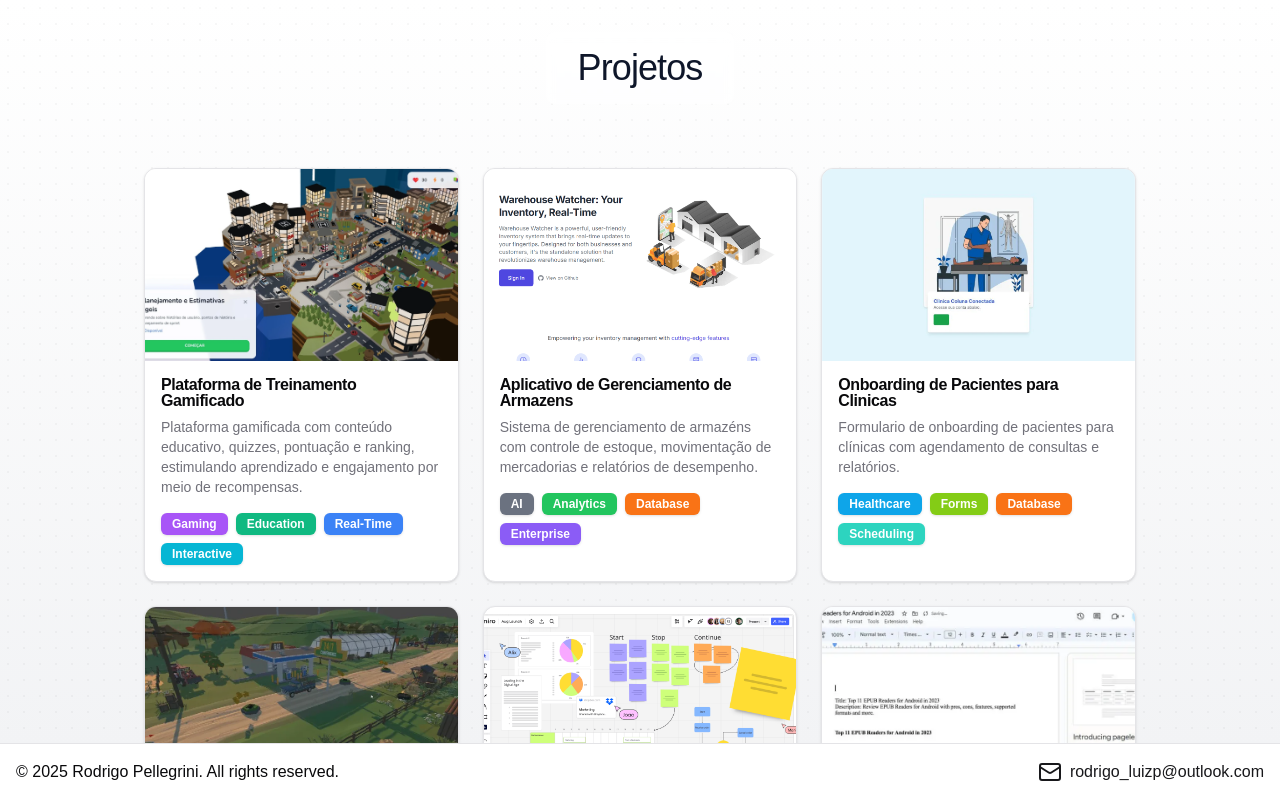
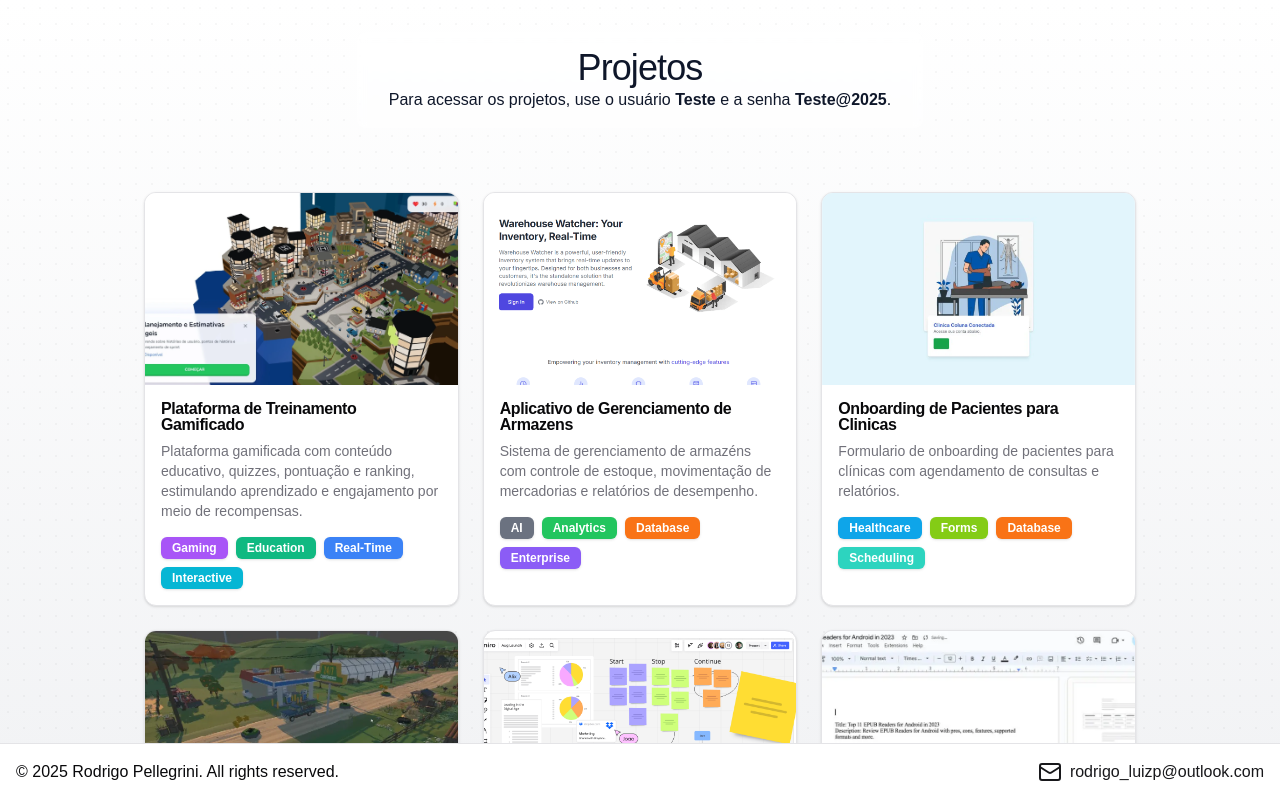
Before and after one commit to Patolord/showcase, a Next.js app: page / in a window 1280 px wide. Shown: the top 798 px of the page. Built offline with nearby package versions, Linux system fonts and the light colour scheme.

Commit message:
Add user credentials information to PortfolioPage for project access

```diff
--- a/src/app/page.tsx
+++ b/src/app/page.tsx
@@ -12,6 +12,10 @@ export default function PortfolioPage() {
             <h1 className="text-4xl font-light text-center text-slate-900 tracking-tight">
               Projetos
             </h1>
+            <p className="text-center text-slate-900">
+              Para acessar os projetos, use o usuário <strong>Teste</strong> e a
+              senha <strong>Teste@2025</strong>.
+            </p>
           </div>
         </div>
         <ProjectGrid />
```
